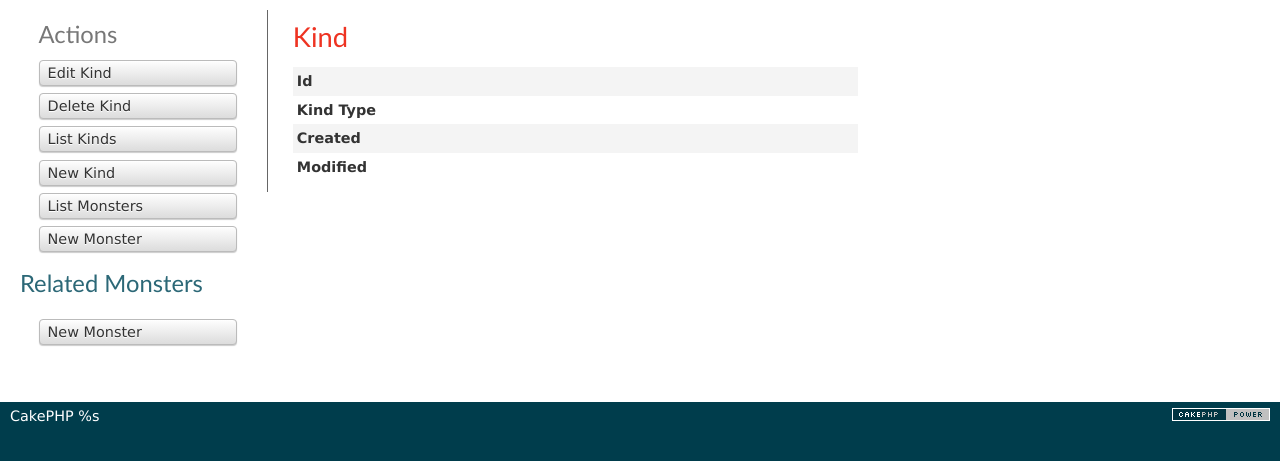
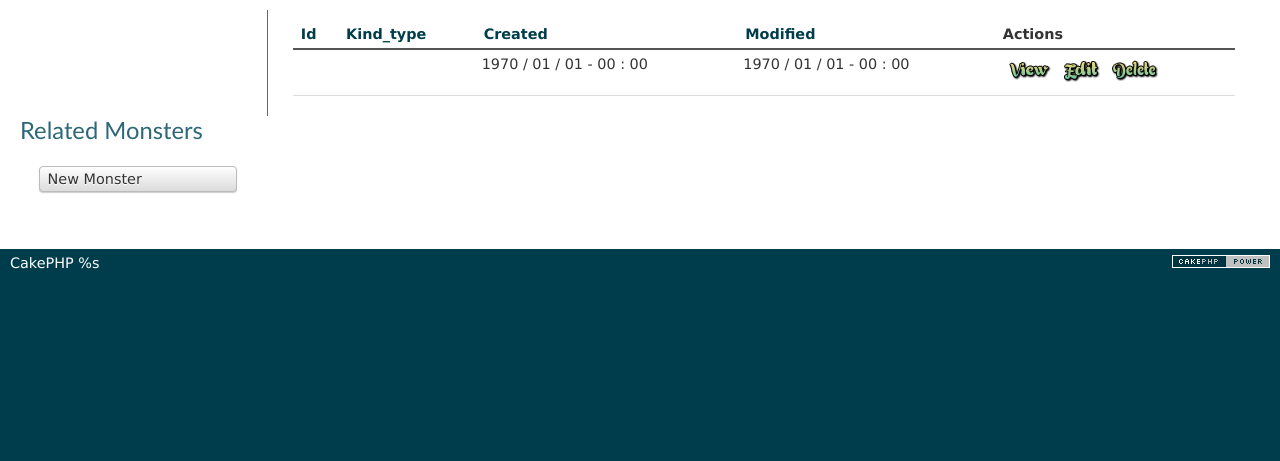
Before and after one commit to PracticeMan/Pazudora, a CakePHP app: the page made by app/View/Kinds/view.ctp in a window 1280 px wide. Shown: the part 47-508 px from the top of the page. Run offline with PHP 8.4 and a stand-in for CakePHP, Linux system fonts and the light colour scheme; the template is opened without the code that fills it, so the values that code supplies are empty; some libraries are stand-ins or nearby versions.

Commit message:
Kinds view レイアウト

```diff
--- a/app/Controller/KindsController.php
+++ b/app/Controller/KindsController.php
@@ -35,6 +35,7 @@ class KindsController extends AppController {
  * @return void
  */
 	public function view($id = null) {
+		$this->layout = 'kind_home';
 		if (!$this->Kind->exists($id)) {
 			throw new NotFoundException(__('Invalid kind'));
 		}
@@ -48,6 +49,7 @@ class KindsController extends AppController {
  * @return void
  */
 	public function add() {
+		$this->layout = 'kind_home';
 		if ($this->request->is('post')) {
 			$this->Kind->create();
 			if ($this->Kind->save($this->request->data)) {
@@ -67,6 +69,7 @@ class KindsController extends AppController {
  * @return void
  */
 	public function edit($id = null) {
+		$this->layout = 'kind_home';
 		if (!$this->Kind->exists($id)) {
 			throw new NotFoundException(__('Invalid kind'));
 		}
--- a/app/View/Kinds/view.ctp
+++ b/app/View/Kinds/view.ctp
@@ -1,70 +1,67 @@
 <div class="kinds view">
-<h2><?php echo __('Kind'); ?></h2>
-	<dl>
-		<dt><?php echo __('Id'); ?></dt>
-		<dd>
-			<?php echo h($kind['Kind']['id']); ?>
-			&nbsp;
-		</dd>
-		<dt><?php echo __('Kind Type'); ?></dt>
-		<dd>
-			<?php echo h($kind['Kind']['kind_type']); ?>
-			&nbsp;
-		</dd>
-		<dt><?php echo __('Created'); ?></dt>
-		<dd>
-			<?php echo h($kind['Kind']['created']); ?>
-			&nbsp;
-		</dd>
-		<dt><?php echo __('Modified'); ?></dt>
-		<dd>
-			<?php echo h($kind['Kind']['modified']); ?>
-			&nbsp;
-		</dd>
-	</dl>
-</div>
-<div class="actions">
-	<h3><?php echo __('Actions'); ?></h3>
-	<ul>
-		<li><?php echo $this->Html->link(__('Edit Kind'), array('action' => 'edit', $kind['Kind']['id'])); ?> </li>
-		<li><?php echo $this->Form->postLink(__('Delete Kind'), array('action' => 'delete', $kind['Kind']['id']), array(), __('Are you sure you want to delete # %s?', $kind['Kind']['id'])); ?> </li>
-		<li><?php echo $this->Html->link(__('List Kinds'), array('action' => 'index')); ?> </li>
-		<li><?php echo $this->Html->link(__('New Kind'), array('action' => 'add')); ?> </li>
-		<li><?php echo $this->Html->link(__('List Monsters'), array('controller' => 'monsters', 'action' => 'index')); ?> </li>
-		<li><?php echo $this->Html->link(__('New Monster'), array('controller' => 'monsters', 'action' => 'add')); ?> </li>
-	</ul>
+	<table class="kind_table" cellpadding="0" cellspacing="0">
+		<thead>
+		<tr class="table_manu">
+			<th><?php echo $this->Paginator->sort('id'); ?></th>
+			<th><?php echo $this->Paginator->sort('kind_type'); ?></th>
+			<th><?php echo $this->Paginator->sort('created'); ?></th>
+			<th><?php echo $this->Paginator->sort('modified'); ?></th>
+			<th><?php echo __('Actions'); ?></th>
+		</tr>
+		</thead>
+			<tr>
+				<td class="td_id"><?php echo h($kind['Kind']['id']); ?>&nbsp;</td>
+				<td class="td_type"><?php echo h($kind['Kind']['kind_type']); ?>&nbsp;</td>
+				<td class="td_create"><?php echo strftime('%Y / %m / %d - %H : %M',strtotime($kind['Kind']['created'])); ?>&nbsp;</td>
+				<td class="td_modified"><?php echo strftime('%Y / %m / %d  - %H : %M',strtotime($kind['Kind']['modified'])); ?>&nbsp;</td>
+				<td class="td_actions">
+					<?php echo $this->Html->link($this->Html->image('view_icon.png'),
+						array('action' => 'view', $kind['Kind']['id']),array('escape'=>false)); ?>
+					<?php echo $this->Html->link($this->Html->image('edit_icon.png'),
+						array('action' => 'edit', $kind['Kind']['id']),array('escape'=>false)); ?>
+					<?php echo $this->Html->link($this->Html->image('delete_icon.png'),
+						array('action' => 'delete', $kind['Kind']['id']),array('escape'=>false),
+						array('confirm' => __('Are you sure you want to delete # %s?', $kind['Kind']['id']))); ?>
+				</td>
+			</tr>
+	</table>
+
 </div>
 <div class="related">
 	<h3><?php echo __('Related Monsters'); ?></h3>
 	<?php if (!empty($kind['Monster'])): ?>
-	<table cellpadding = "0" cellspacing = "0">
+	<table class="view_table" cellpadding = "0" cellspacing = "0">
 	<tr>
 		<th><?php echo __('Id'); ?></th>
 		<th><?php echo __('Name'); ?></th>
 		<th><?php echo __('Hp'); ?></th>
-		<th><?php echo __('Atatck'); ?></th>
-		<th><?php echo __('Attr Id'); ?></th>
-		<th><?php echo __('Kind Id'); ?></th>
+		<th><?php echo __('攻撃力'); ?></th>
+		<th><?php echo __('属性 Id'); ?></th>
+		<th><?php echo __('タイプ Id'); ?></th>
 		<th><?php echo __('Image File Name'); ?></th>
-		<th><?php echo __('Created'); ?></th>
-		<th><?php echo __('Modified'); ?></th>
-		<th class="actions"><?php echo __('Actions'); ?></th>
+		<th><?php echo __('作成日'); ?></th>
+		<th><?php echo __('最終編集日'); ?></th>
+		<th class="actions"><?php echo __('編集'); ?></th>
 	</tr>
 	<?php foreach ($kind['Monster'] as $monster): ?>
 		<tr>
-			<td><?php echo $monster['id']; ?></td>
-			<td><?php echo $monster['name']; ?></td>
-			<td><?php echo $monster['hp']; ?></td>
-			<td><?php echo $monster['atatck']; ?></td>
-			<td><?php echo $monster['attr_id']; ?></td>
-			<td><?php echo $monster['kind_id']; ?></td>
-			<td><?php echo $monster['image_file_name']; ?></td>
-			<td><?php echo $monster['created']; ?></td>
-			<td><?php echo $monster['modified']; ?></td>
-			<td class="actions">
-				<?php echo $this->Html->link(__('View'), array('controller' => 'monsters', 'action' => 'view', $monster['id'])); ?>
-				<?php echo $this->Html->link(__('Edit'), array('controller' => 'monsters', 'action' => 'edit', $monster['id'])); ?>
-				<?php echo $this->Form->postLink(__('Delete'), array('controller' => 'monsters', 'action' => 'delete', $monster['id']), array(), __('Are you sure you want to delete # %s?', $monster['id'])); ?>
+			<td id="td_id"><?php echo $monster['id']; ?></td>
+			<td id="td_name"><?php echo $monster['name']; ?></td>
+			<td id="td_hp"><?php echo $monster['hp']; ?></td>
+			<td id="td_attack"><?php echo $monster['atatck']; ?></td>
+			<td id="td_attr_id"><?php echo $monster['attr_id']; ?></td>
+			<td id="td_kind_id"><?php echo $monster['kind_id']; ?></td>
+			<td id="td_image_name"><?php echo $monster['image_file_name']; ?></td>
+			<td id="td_created"><?php echo $monster['created']; ?></td>
+			<td id="td_modified"><?php echo $monster['modified']; ?></td>
+			<td id="td_action">
+				<?php echo $this->Html->link($this->Html->image('view_icon.png'),
+					array('action' => 'view', $kind['Kind']['id']),array('escape'=>false)); ?>
+				<?php echo $this->Html->link($this->Html->image('edit_icon.png'),
+					array('action' => 'edit', $kind['Kind']['id']),array('escape'=>false)); ?>
+				<?php echo $this->Html->link($this->Html->image('delete_icon.png'),
+					array('action' => 'delete', $kind['Kind']['id']),array('escape'=>false),
+					array('confirm' => __('Are you sure you want to delete # %s?', $kind['Kind']['id']))); ?>
 			</td>
 		</tr>
 	<?php endforeach; ?>
--- a/app/View/Layouts/kind_home.ctp
+++ b/app/View/Layouts/kind_home.ctp
@@ -66,7 +66,7 @@
             <legend><h3>MENU</h3></legend><br>
             <div class="actions">
                 <ul>
-                    <li><?php echo $this->Html->link(__('New Monster'), array('action' => 'add')); ?></li>
+                    <li><?php echo $this->Html->link(__('New Monster'),array('controller' => 'monsters', 'action' => 'add')); ?></li>
                     <li><?php echo $this->Html->link(__('List Attrs'), array('controller' => 'attrs', 'action' => 'index')); ?> </li>
                     <li><?php echo $this->Html->link(__('New Attr'), array('controller' => 'attrs', 'action' => 'add')); ?> </li>
                     <li><?php echo $this->Html->link(__('List Kinds'), array('controller' => 'kinds', 'action' => 'index')); ?> </li>
```
Also changed, not shown: app/View/Kinds/add.ctp (+7 -13 lines), app/View/Kinds/edit.ctp (+9 -17 lines), app/View/Kinds/index.ctp (+4 -4 lines), app/webroot/css/style.css (+78 -1 lines), 11 other files.
